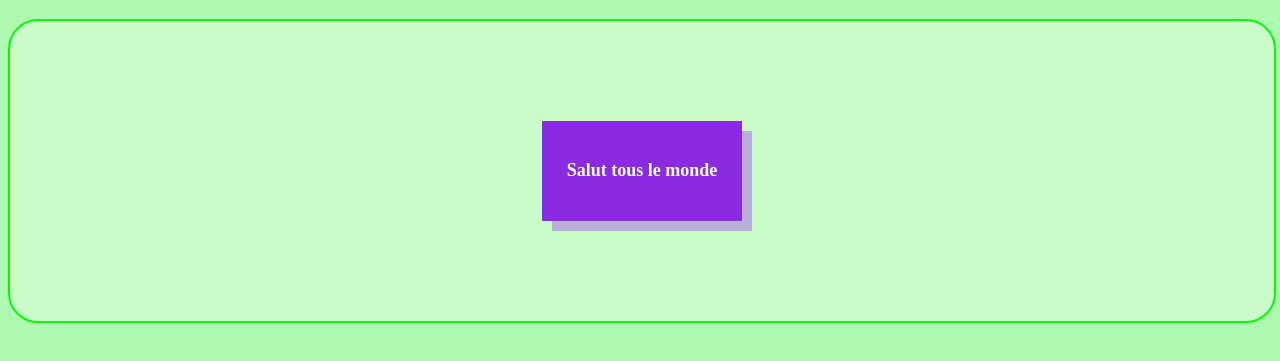
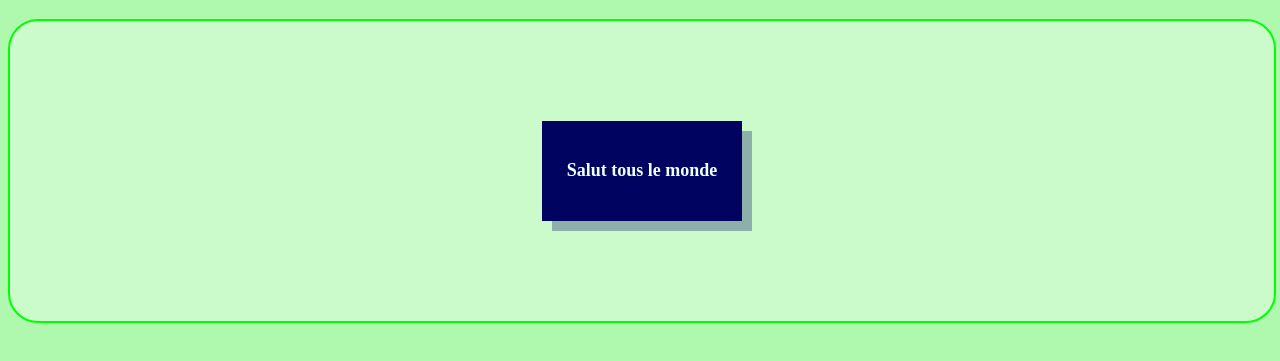
Before and after one commit to YBMS4/GitProjet1, a plain HTML site: page index.html in a window 1280 px wide. Shown: the part 171-532 px from the top of the page. Drawn offline with Linux system fonts and the light colour scheme.

Commit message:
Mise a Jour Couleur Div en 'Bleu'

```diff
--- a/style/style.css
+++ b/style/style.css
@@ -35,6 +35,6 @@ main > div {
     color: azure;
     font-size: large;
     font-weight: bold;
-    background-color: blueviolet;
-    box-shadow: 10px 10px 0px 0px rgba(132, 0, 255, 0.3);
+    background-color: rgb(0, 3, 96);
+    box-shadow: 10px 10px 0px 0px rgba(0, 3, 96, 0.3);
 }
```
